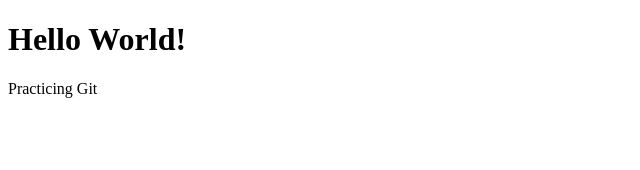
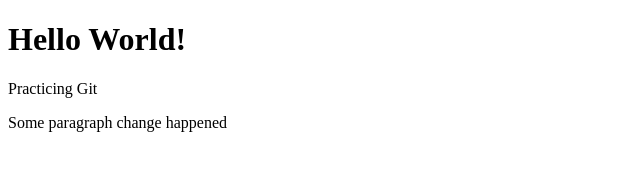
Before and after one commit to vahabvahabzada/gitpractice, a plain HTML site: page index.html in a window 1280 px wide. Shown: the whole page, without its empty margins (0-640 px from the left). Drawn offline with Linux system fonts and the light colour scheme.

Commit message:
Updated index.html by adding a new paragraph

```diff
--- a/index.html
+++ b/index.html
@@ -6,5 +6,6 @@
 <body>
 <h1>Hello World!</h1>
 <p>Practicing Git</p>
+<p>Some paragraph change happened</p>
 </body>
 </html>
```
